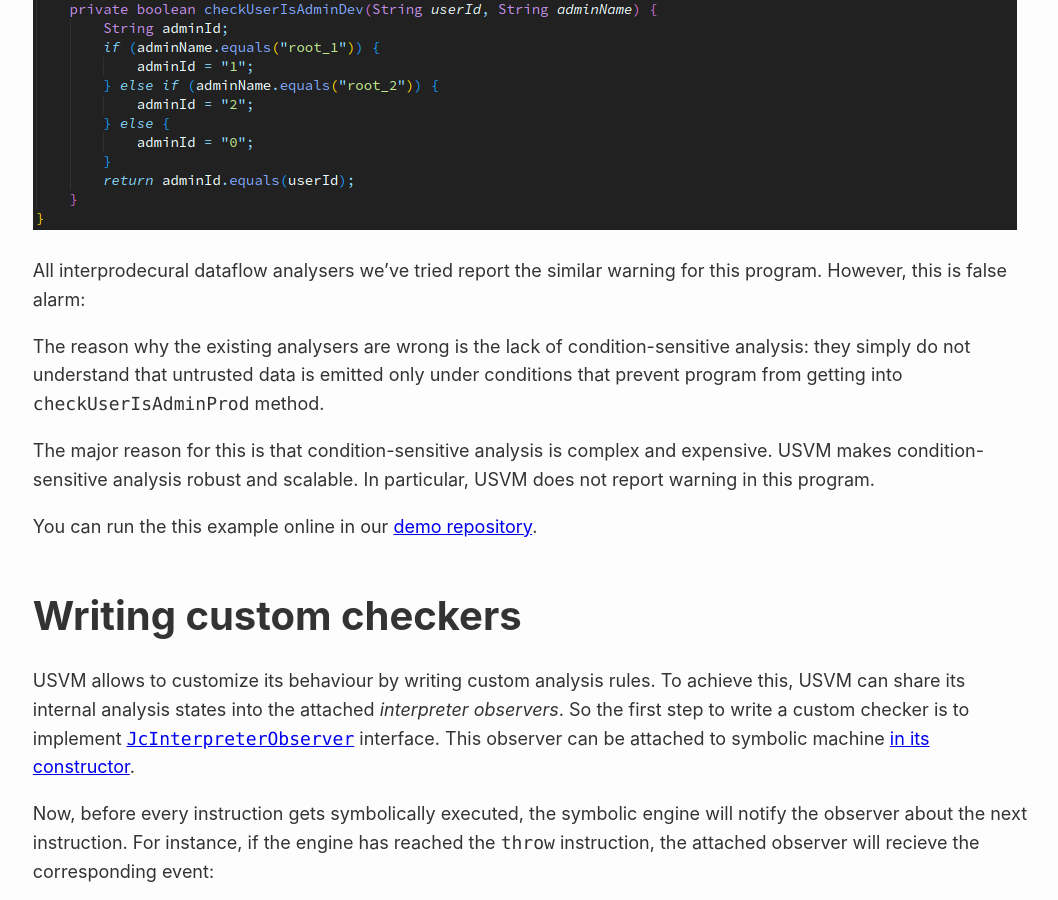
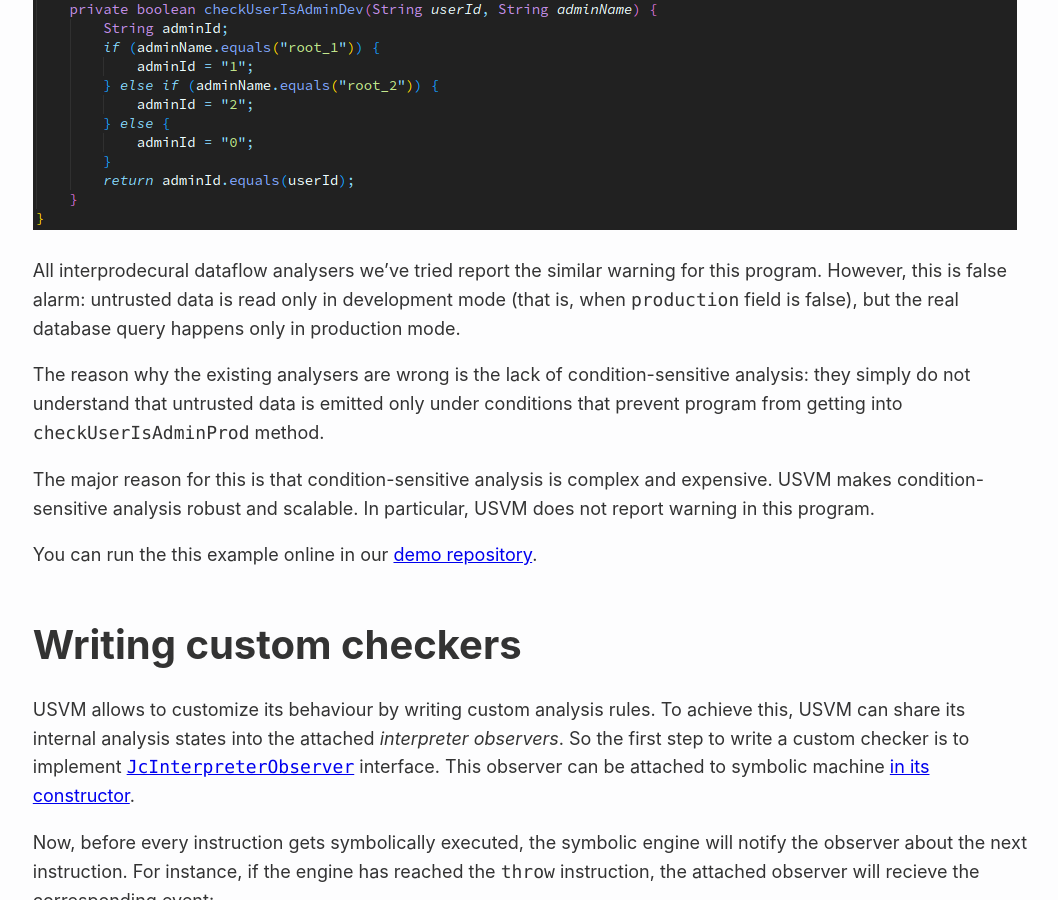
Before and after one commit to SuduIDE/toolchain-website, a Jekyll site: the page built from _projects/usvm.md, in a window 1280 px wide and 900 px high, scrolled down 4103 px. Shown: the whole window, without its empty margins (120-1178 px from the left). Built offline with Jekyll 4.4.1, drawn with Linux system fonts in a browser that asks for light colours; nearby versions of some CDN libraries.

Commit message:
More updates for USVM page.

```diff
--- a/_projects/usvm.md
+++ b/_projects/usvm.md
@@ -55,7 +55,7 @@
 If we modify the above program a little, things change drastically:
 ![False positive sample]({{ "/assets/images/usvm/injection_fp.png" | relative_url }})
 
-All interprodecural dataflow analysers we've tried report the similar warning for this program. However, this is false alarm:
+All interprodecural dataflow analysers we've tried report the similar warning for this program. However, this is false alarm: untrusted data is read only in development mode (that is, when `production` field is false), but the real database query happens only in production mode.
 
 The reason why the existing analysers are wrong is the lack of condition-sensitive analysis: they simply do not understand that untrusted data is emitted only under conditions that prevent program from getting into `checkUserIsAdminProd` method.
 
```
